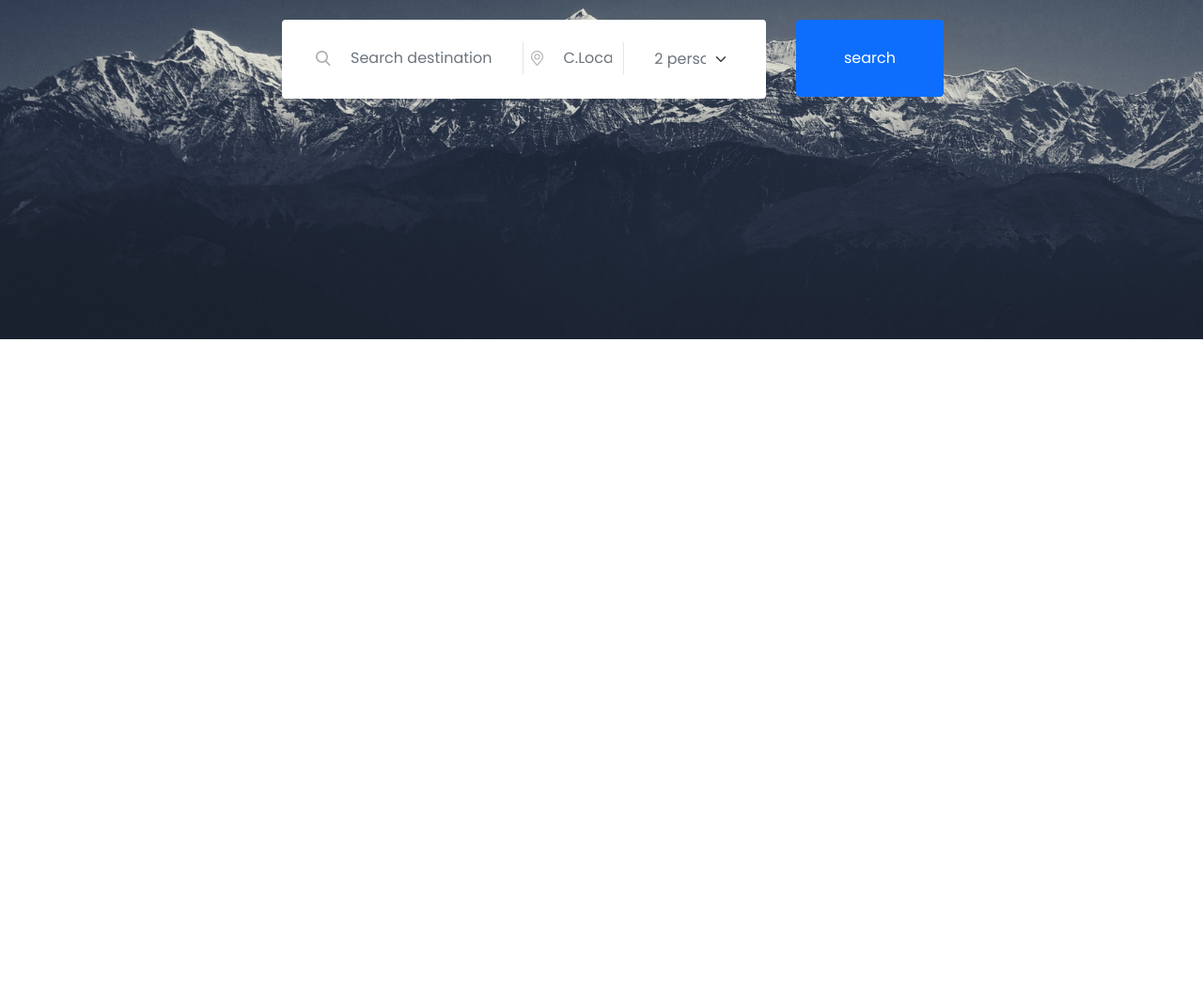
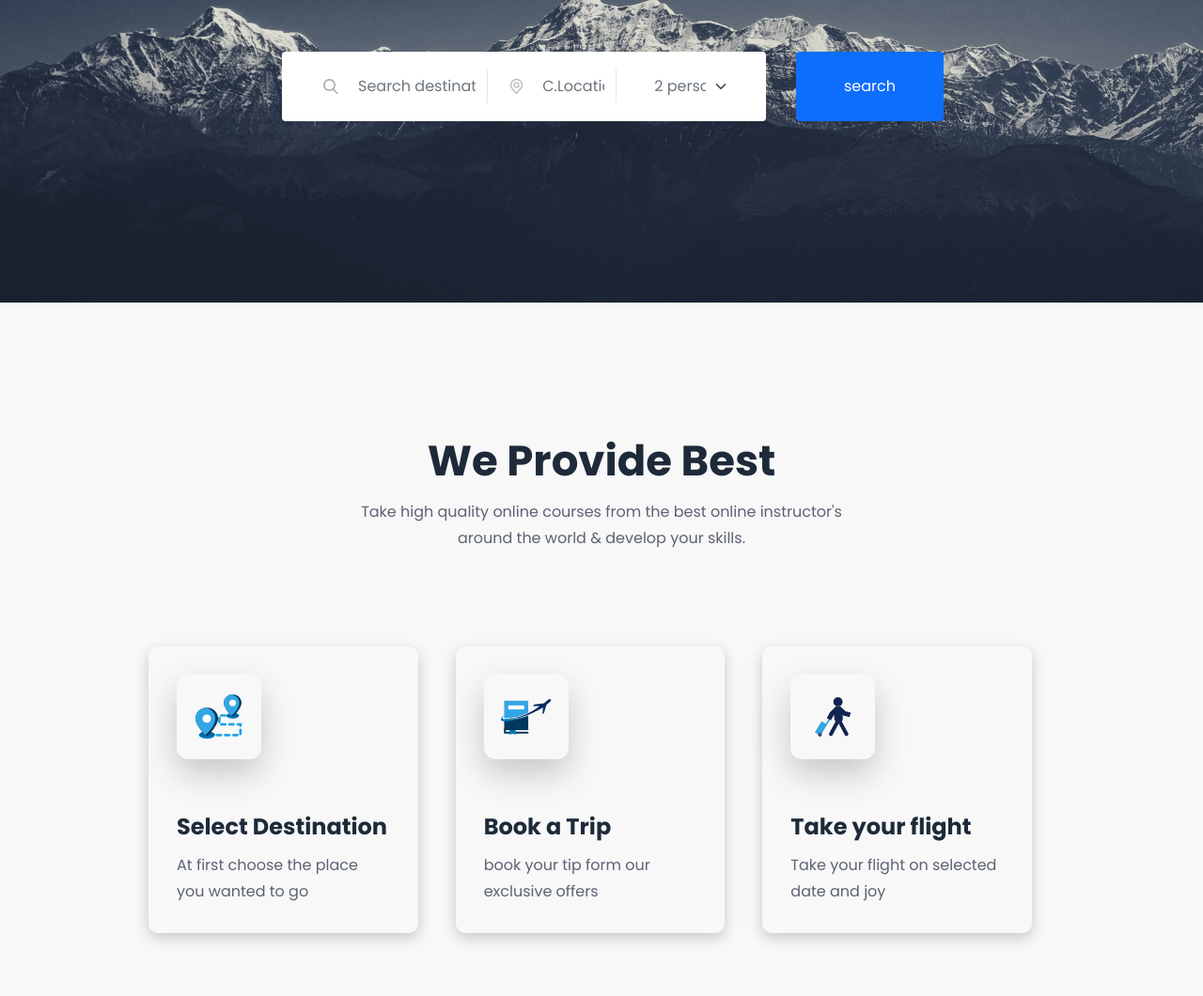
Before and after one commit to codewithsaikat/Dream-Travel, a plain HTML site: page index.html in a window 1280 px wide. Shown: the part 479-1539 px from the top of the page at 94% size. Before the commit the page ends 840 px from the top, so only its background shows below. Drawn offline with nearby package versions, Linux system fonts and the light colour scheme.

Commit message:
card-sec

```diff
--- a/index.html
+++ b/index.html
@@ -11,15 +11,14 @@
     <link rel="stylesheet" href="./assets/css/bootstrap.min.css">
     <link rel="stylesheet" href="./assets/css/fontawesome.min.css">
     <link rel="stylesheet" href="./css/style.css">
-    <link rel="stylesheet" href="./csss/style.css">
+
 </head>
 <!-- header-area -->
 
 <div class="header-area">
     <div class="container">
         <div class="row">
-            <header
-                class="d-flex flex-wrap align-items-center justify-content-center justify-content-md-between py-4 ">
+            <header class="d-flex flex-wrap align-items-center justify-content-center justify-content-md-between py-4 ">
                 <a href="/" class="d-flex align-items-center col-md-3 mb-2 mb-md-0 text-dark text-decoration-none">
                     <img src="./assets/img/Logo.png" alt="">
                 </a>
@@ -29,7 +28,6 @@
                     <li><a href="#" class="nav-link px-4 link-dark">why besnik</a></li>
                     <li><a href="#" class="nav-link px-4 link-dark">contact</a></li>
                 </ul>
-
                 <div class="col-md-3 text-end">
                     <button type="button" class="btn">Create Account</button>
                 </div>
@@ -43,30 +41,31 @@
     <div class="container">
         <div class="row">
             <div class="text-secondary px-4 py-5 text-center">
-                <div class="py-5">
                 <h1 class="fw-bold text-white">Exploring The World <br> In Comfort.</h1>
                 <div class="col-lg-8 mx-auto">
-                        <p class="mb-4">You do not have the right to remain silent… let us know what it <br> takes to challenge you.</p>
+                    <p class="mb-4">You do not have the right to remain silent… let us know what it <br> takes to
+                        challenge you.</p>
                     <div class="d-grid gap-2 d-sm-flex justify-content-sm-center align-content-center">
                         <section id="hero">
                             <div class="container">
                                 <div class="searchwrapper">
                                     <div class="searchbox">
                                         <div class="row">
-                                                <div class="col-md-6">
-                                                    <div class="search-area d-flex justify-content-between align-items-center ps-2">
+                                            <div class="col-md-5">
+                                                <div
+                                                    class="search-area d-flex justify-content-between align-items-center ps-3">
                                                     <img src="./assets/icon/search.png" alt="src" class="pe-2">
 
                                                     <input type="text" class="form-control"
                                                         placeholder="Search destination">
                                                 </div>
                                             </div>
-                                                <div class="col-md-3 pe-2">
-                                                    <div class="location-area d-flex justify-content-between align-items-center ps-2">
+                                            <div class="col-md-4 pe-3 ps-3">
+                                                <div
+                                                    class="location-area d-flex justify-content-between align-items-center ps-2 text-wrap">
                                                     <img src="./assets/icon/location.png" alt="rrrr" class="pe-2">
 
-                                                        <input type="text" class="form-control"
-                                                            placeholder="C.Location">
+                                                    <input type="text" class="form-control" placeholder="C.Location">
                                                 </div>
                                             </div>
                                             <div class="col-md-3 ps-2">
@@ -79,7 +78,6 @@
                                                         <option value="3">5 person</option>
                                                         <option value="3">6 person</option>
                                                         <option value="3">7 person</option>
-
                                                     </select>
                                                 </div>
                                             </div>
@@ -91,8 +89,6 @@
                         <div class="btn-hero">
                             <button type="button" class="btn btn-primary">search</button>
                         </div>
-
-                        </div>
                     </div>
                 </div>
             </div>
@@ -100,8 +96,51 @@
     </div>
 </div>
 
+<!-- Feature-card-section -->
 
+<div class="feature-cards">
+    <div class="container">
+      <div class="row">
+        <div class="col-lg-6 offset-lg-3 text-center">
+             <h2>We Provide Best</h2>
+             <p>Take high quality online courses from the best online instructor's <br>
+                around the world & develop your skills.</p>
+        </div>
+        <div class="row row-cols-1 row-cols-lg-3 gap d-flex pdn">
+            <div class="feature col ">
+              <div class="feature-icon ">
+                <i>
+                    <img src ="./assets/icon/card-icon-1.png" class="bi" ></img>
+                </i>
+              </div>
+              <h5>Select Destination</h5>
+              <p>At first choose the place you wanted to go</p>
+            </div>
 
+            <div class="feature col  ">
+                <div class="feature-icon ">
+                  <i>
+                      <img src ="./assets/icon/card-icon-2.png" class="bi"></img>
+                  </i>
+                </div>
+                <h5>Book a Trip</h5>
+                <p>book your tip form our exclusive offers</p>
+            </div>
+
+            <div class="feature col  ">
+                <div class="feature-icon ">
+                  <i>
+                      <img src ="./assets/icon/card-icon-3.png" class="bi"></img>
+                  </i>
+                </div>
+                <h5>Take your flight</h5>
+                <p>Take your flight on selected date and joy</p>
+            </div>
+
+        </div>
+      </div>
+    </div>
+  </div>
 
 <script src="https://cdn.jsdelivr.net/npm/select2@4.1.0-rc.0/dist/js/select2.min.js"></script>
 <link rel="stylesheet" href="./assets/js/fontawesome.min.js">
--- a/scss/style.scss
+++ b/scss/style.scss
@@ -33,7 +33,7 @@ textarea:focus {
 
 // header-area
 
-.header-area{
+.header-area {
   position: absolute;
   z-index: 9;
   left: 0;
@@ -52,9 +52,9 @@ textarea:focus {
   .btn {
     height: 59px;
     width: 152px;
-        border: 2px solid#fff;
-        color: #FFFFFF;
-        border-color: 2px solid#777F96;
+    border: 1px solid #777F96;
+    ;
+    color: #ffffff;
     font-size: 14px;
     font-weight: 400;
     line-height: 19px;
@@ -76,11 +76,12 @@ textarea:focus {
 }
 
 .hero-area--1 {
-    padding: 160px 0px 160px;
+  padding: 160px 0px 145px;
 
   h1 {
     font-size: 62px;
     line-height: 78px;
+    margin-bottom: 35px;
   }
 
   p {
@@ -88,9 +89,15 @@ textarea:focus {
     font-size: 18px;
     line-height: 28px;
     font-weight: 500;
+    padding-bottom: 55px;
   }
 
-
+  .searchbox .col-md-5,
+  .searchbox .col-md-3,
+  .searchbox .col-md-4 {
+    padding-top: 12px;
+    padding-bottom: 12px;
+  }
 
 }
 
@@ -99,16 +106,18 @@ textarea:focus {
 #hero {
   .select-2 {
     .form-select {
-      position: relative;
+
       border: none;
       font-size: 1rem;
+
       .form-select-lg {
         border: none;
         padding-left: none;
         font-size: 1rem;
-        position: relative;
+
+
         option {
-          position:absolute;
+
           top: 30px;
         }
       }
@@ -118,42 +127,125 @@ textarea:focus {
 
 //  SEARCH-BOX
 
+
+
 #hero {
 
-    overflow:hidden;
+  overflow: hidden;
 }
+
 .searchwrapper {
   // width: 90%;
 
 }
+
 .searchbox {
   background-color: #fff;
-    padding: 10px 40px 10px 40px;
+  padding: 5px 40px 5px 40px;
   border-radius: 0.25rem;
+
+
+  .form-control {
+    font-size: 16px;
+    line-height: 16px;
+
   }
+}
+
 .searchbox [class*="col-"] {
   padding: 0px;
 }
-  .searchbox .col-md-6, .searchbox .col-md-3 {
+
+.searchbox .col-md-5,
+.searchbox .col-md-3,
+.searchbox .col-md-4 {
   padding-top: 12px;
   padding-bottom: 12px;
 }
+
 .searchbox .form-control {
   border-color: transparent;
-    border-right:solid 1px rgba(0,0,0,0.10);
+  border-right: solid 1px rgba(0, 0, 0, 0.10);
 }
+
 .searchbox select.form-control {
-    border-right:solid 1px transparent;
+  border-right: solid 1px transparent;
 }
+
 .searchbox .form-control:focus {
   outline: 0;
 }
-  .searchbox .btn { border-radius:40px; padding:20px 40px; }
+
+.searchbox .btn {
+  border-radius: 40px;
+  padding: 20px 40px;
+}
 
 .btn-hero {
   .btn {
-        padding: 28px 50px;
+    padding: 24px 50px;
+  }
 
+}
+
+
+// Featured-card-section
+
+.feature-cards {
+  padding: 140px 0px 96px;
+  background-color: #f8f8f8;
+
+  .feature-icon {
+    display: inline-flex;
+    align-items: center;
+    justify-content: center;
+    width: 90px;
+    height: 90px;
+    margin-bottom: 54px;
+    font-size: 0rem;
+    color: #fff;
+    border-radius: 0.75rem;
+    box-shadow: 0 15px 35px hsla(0,0%, 0%, .2);
+  }
+
+  .gap {
+    gap: 40px 40px;
+  }
+
+  .feature {
+    flex: 30%;
+    padding: 30px;
+    border-radius: 10px;
+    box-shadow: 0 5px 15px hsla(0,0%, 0%, .2);
+  }
+
+  .pdn {
+    padding: 101px 100px 81px;
+  }
+
+  h2 {
+    font-size: 45px;
+    font-weight: 700;
+    line-height: 58px;
+    color: #1E2A39;
+    padding-bottom: 3px;
+  }
+
+  p {
+    font-size: 16px;
+    font-weight: 400;
+    line-height: 28px;
+    color: #5C6272;
+    border-color: #707070;
+    margin-bottom: 0px;
+  }
+
+  h5 {
+    font-size: 24px;
+    font-weight: 700;
+    color: #1E2A39;
+    line-height: 35px;
+    margin-bottom: 10px;
 
   }
 
```
Also changed, not shown: assets/icon/card-icon-1.png (added), assets/icon/card-icon-2.png (added), assets/icon/card-icon-3.png (added), css/style.css, csss/style.css (deleted), 2 other files. Lines whose indentation alone changed are shown as unchanged.
